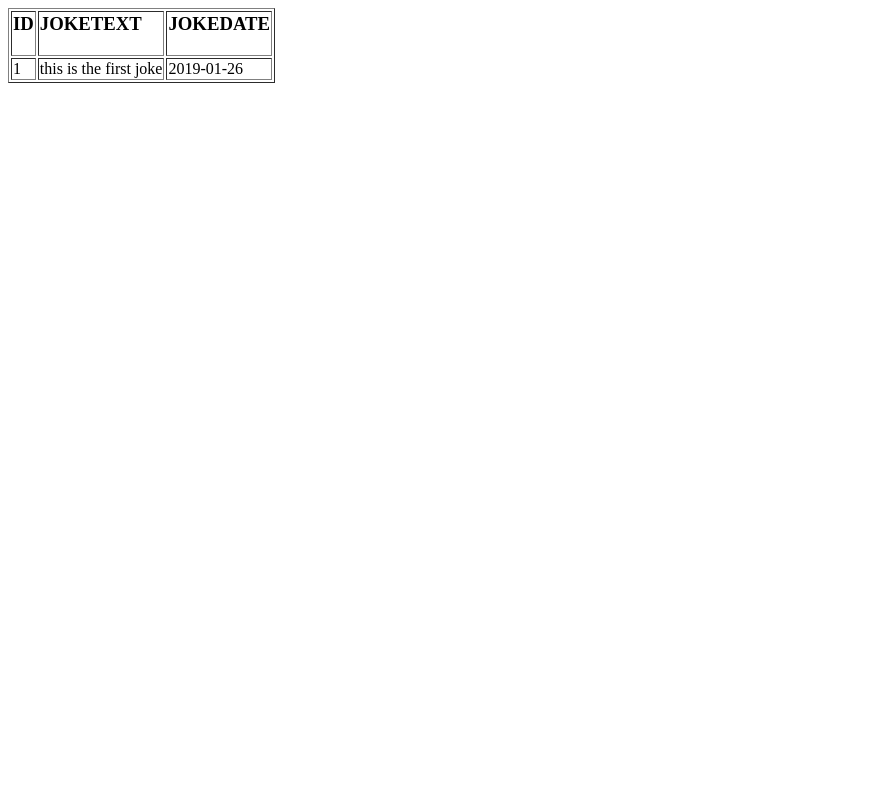
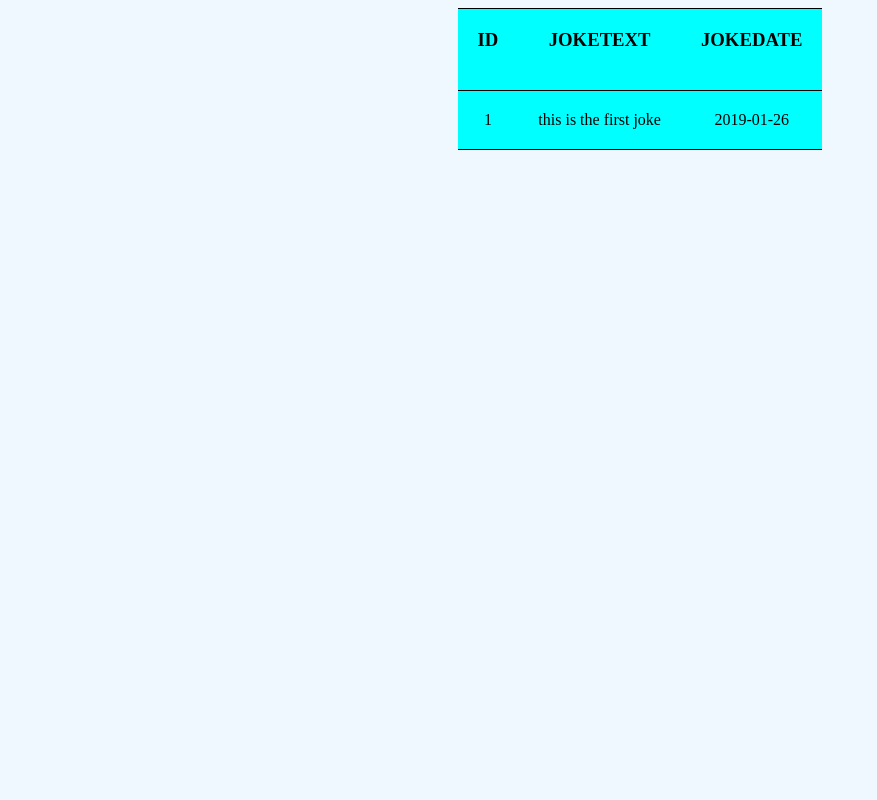
Before and after one commit to mkerengajames/JokeApp, a PHP site: page / in a window 1280 px wide. Shown: the whole page, without its empty margins (0-877 px from the left). Run offline with PHP 8.4, Linux system fonts and the light colour scheme.

```diff
--- a/index.php
+++ b/index.php
@@ -19,6 +19,27 @@ $JokeDate = "2019-01-26";
     <title>
         JokeApp | The Laughing world
     </title>
+    <style type="text/css">
+        body{
+            background: aliceblue;
+        }
+        table, td{
+            background: aqua;
+            text-align: center;
+            alignment: center;
+            padding: 20px;
+            border-width: thin 0px;
+            border-style: solid;
+            border-color: black;
+            border-collapse: collapse;
+            align-content: center;
+        }
+
+        table{
+            margin-left:auto;
+            margin-right:auto;
+        }
+    </style>
     <script language="javascript" type="text/javascript">
         var Joke = function(id,text,date){
             this.id = id;
@@ -44,7 +65,7 @@ $JokeDate = "2019-01-26";
     </script>
 </head>
 <body>
-    <table border>
+    <table>
         <tr>
             <td>
                 <h3>ID</h3>
```
